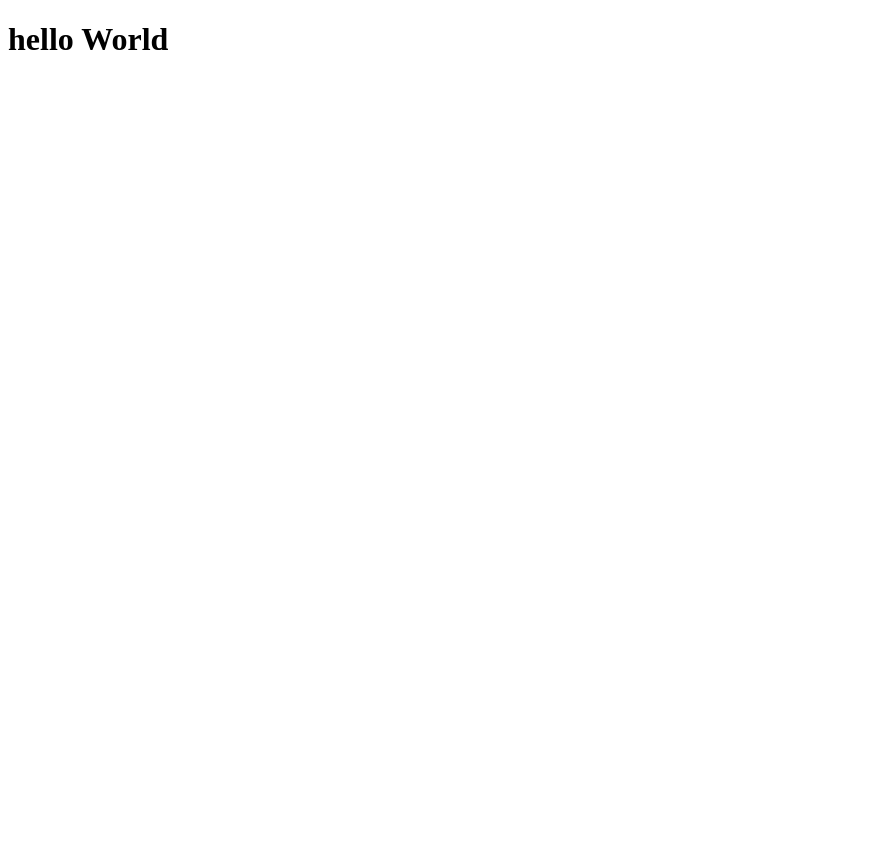
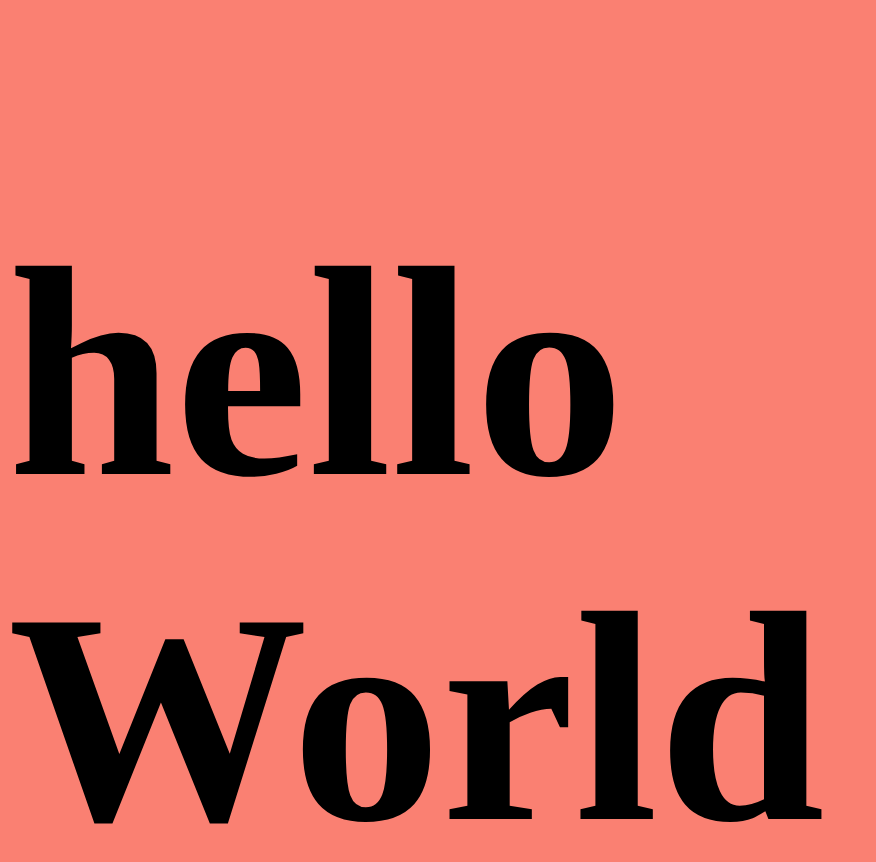
Before and after one commit to rapmorenox/html, a plain HTML site: page index.html in a window 1280 px wide. Shown: the whole page, without its empty margins (0-876 px from the left). Before the commit the page ends 800 px from the top, so only its background shows below. Drawn offline with Linux system fonts and the light colour scheme.

Commit message:
Update the site

```diff
--- /dev/null
+++ b/css/styles.css
@@ -0,0 +1,7 @@
+body {
+    background-color: salmon
+}
+
+h1 {
+    font-size: 300px;
+}
--- a/index.html
+++ b/index.html
@@ -4,6 +4,7 @@
     <meta charset="UTF-8">
     <meta name="viewport" content="width=device-width, initial-scale=1.0">
     <meta http-equiv="X-UA-Compatible" content="ie=edge">
+    <link rel="stylesheet" type="text/css" href="css/styles.css">
     <title>TestSite</title>
 </head>
 <body>
```
Also changed, not shown: styles.css (added), 1 other file.
